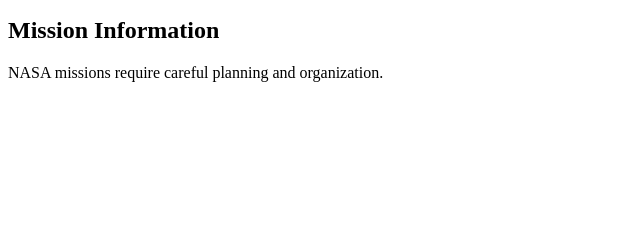
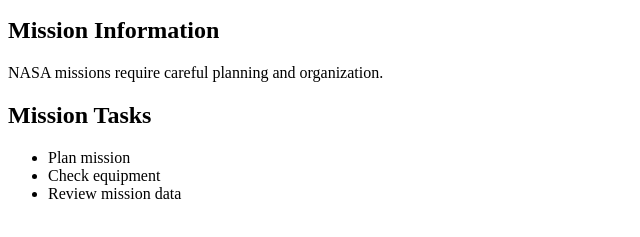
Before and after one commit to Mohamed-Qamber/NASA-Space, a plain HTML site: page index.html in a window 1280 px wide. Shown: the part 101-338 px from the top of the page, without its empty margins (0-640 px from the left). Drawn offline with Linux system fonts and the light colour scheme.

Commit message:
Add mission tasks section to index.html

```diff
--- a/index.html
+++ b/index.html
@@ -10,3 +10,9 @@
 </html>
 <h2>Mission Information</h2>
 <p>NASA missions require careful planning and organization.</p>
+<h2>Mission Tasks</h2>
+<ul>
+    <li>Plan mission</li>
+    <li>Check equipment</li>
+    <li>Review mission data</li>
+</ul>
```
